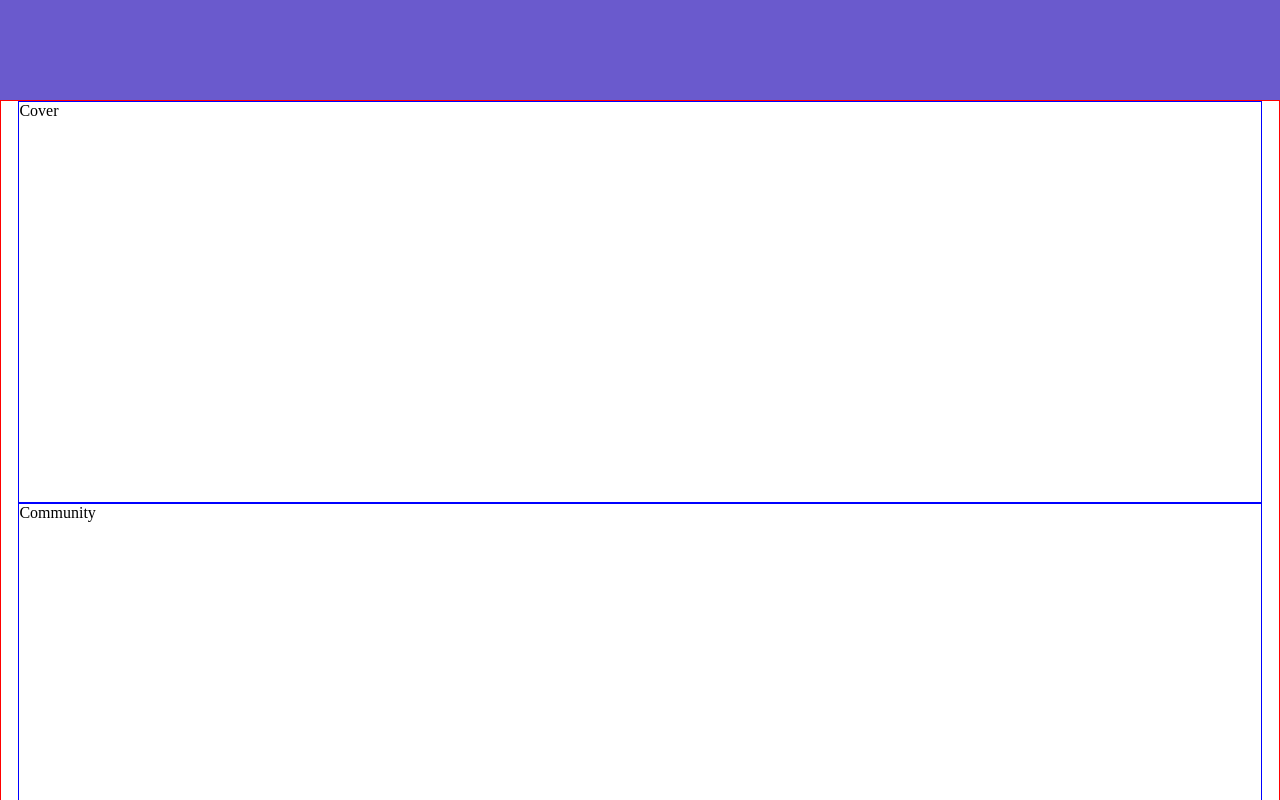
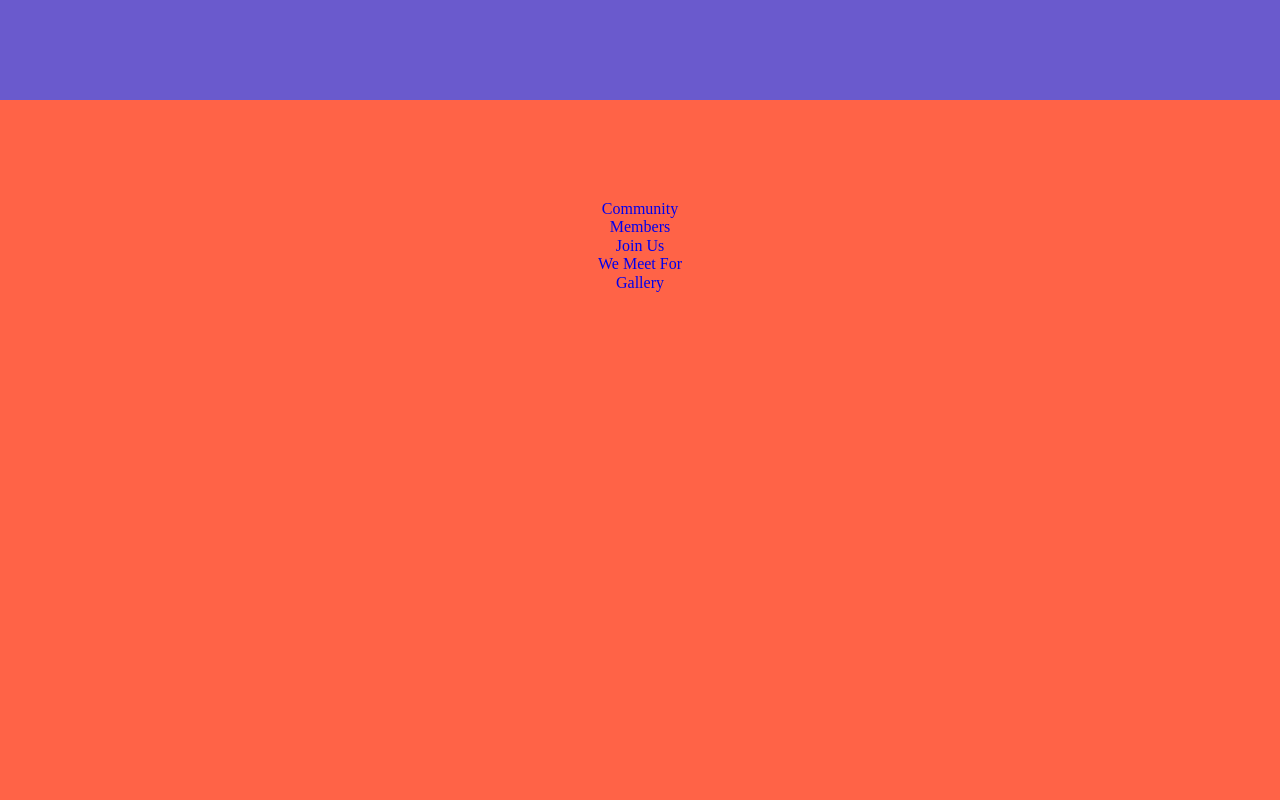
Before and after one commit to femcolab/femcolab-site, a Gatsby site: page / in a window 1280 px wide. Shown: the top 800 px of the page. Built offline with nearby package versions, Linux system fonts and the light colour scheme; Gatsby itself is replaced by a stand-in of ours.

Commit message:
Add menu with links to sections

```diff
--- a/src/components/header.js
+++ b/src/components/header.js
@@ -9,6 +9,8 @@ const Container = styled.header`
   top: 0;
   left: 0;
   position: sticky;
+  z-index: 10;
+  /* visibility: none; */
 `
 
 const Header = ({ siteTitle }) => <Container />
--- a/src/components/layout.js
+++ b/src/components/layout.js
@@ -25,7 +25,25 @@ const Footer = styled.footer`
   height: 50px;
   background-color: pink;
 `
+const Menu = styled.nav`
+  height: 100vh;
+  width: 100vw;
+  background-color: tomato;
+  z-index: 20;
+`
 
+const List = styled.ul`
+  list-style: none;
+  text-align: center;
+  margin: 0;
+  padding: 100px;
+`
+
+const ListItem = styled.li`
+  a {
+    text-decoration: none;
+  }
+`
 const Layout = ({ children }) => (
   <StaticQuery
     query={graphql`
@@ -40,6 +58,25 @@ const Layout = ({ children }) => (
     render={data => (
       <>
         <Header siteTitle={data.site.siteMetadata.title} />
+        <Menu>
+          <List>
+            <ListItem>
+              <a href="#community">Community</a>
+            </ListItem>
+            <ListItem>
+              <a href="#members">Members</a>
+            </ListItem>
+            <ListItem>
+              <a href="/">Join Us</a>
+            </ListItem>
+            <ListItem>
+              <a href="#wemeetfor">We Meet For</a>
+            </ListItem>
+            <ListItem>
+              <a href="#gallery">Gallery</a>
+            </ListItem>
+          </List>
+        </Menu>
         <Container>
           <main>{children}</main>
           <Footer>FemCoLab 2019</Footer>
--- a/src/pages/index.js
+++ b/src/pages/index.js
@@ -15,10 +15,10 @@ const IndexPage = () => (
   <Layout>
     <SEO title="Home" keywords={[`gatsby`, `application`, `react`]} />
     <Section>Cover</Section>
-    <Section>Community</Section>
-    <Section>Members</Section>
-    <Section>We Meet For</Section>
-    <Section>Gallery</Section>
+    <Section id="community">Community</Section>
+    <Section id="members">Members</Section>
+    <Section id="wemeetfor">We Meet For</Section>
+    <Section id="gallery">Gallery</Section>
   </Layout>
 )
 
```
